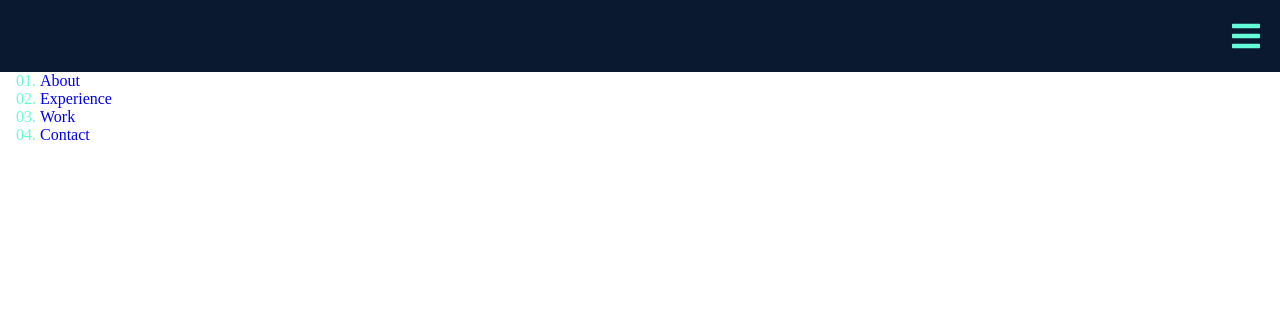
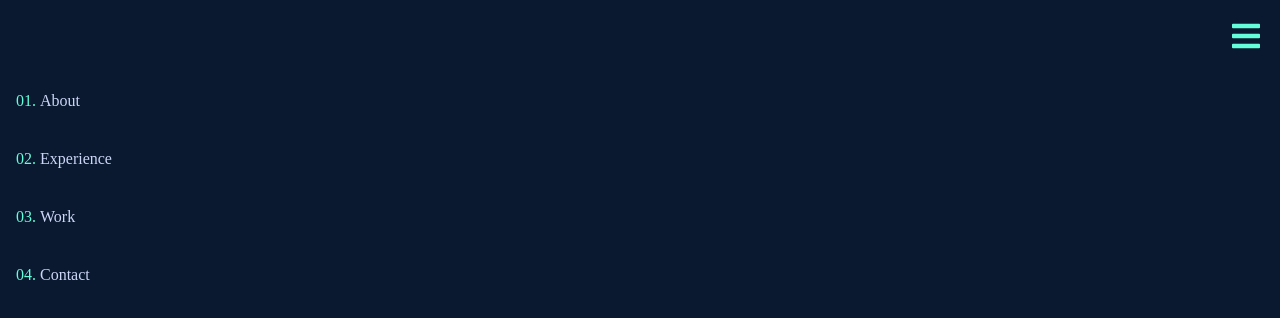
Before and after one commit to Mangelsanm/Portafolio, a plain HTML site: page index.html in a window 1280 px wide. Drawn offline with Linux system fonts and the light colour scheme.

Commit message:
Completando navbar

```diff
--- a/styles.css
+++ b/styles.css
@@ -1,6 +1,10 @@
 * {
     box-sizing: border-box;
     margin: 0;
+}
+
+body {
+    background-color: #0a192f;
 }
 
 .nav-bar {
@@ -19,8 +23,18 @@
     list-style-type: decimal-leading-zero;
 }
 
+.nav-menu li {
+    padding: 20px 0px;
+}
+
 .menu__link {
     text-decoration: none;
+    color: #ccd6f6;
+}
+
+.menu__link:hover {
+    color: #64ffda;
+    text-decoration: underline;
 }
 
 /* body {
```
